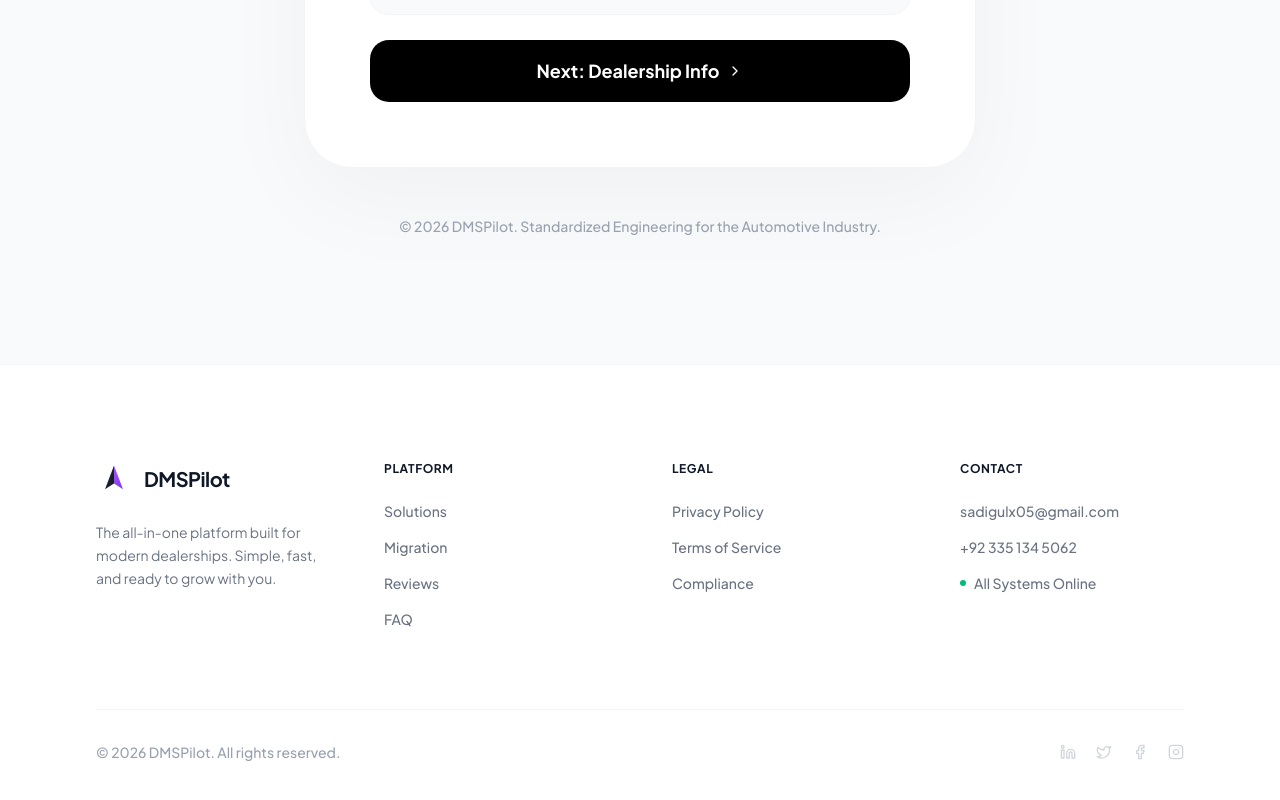
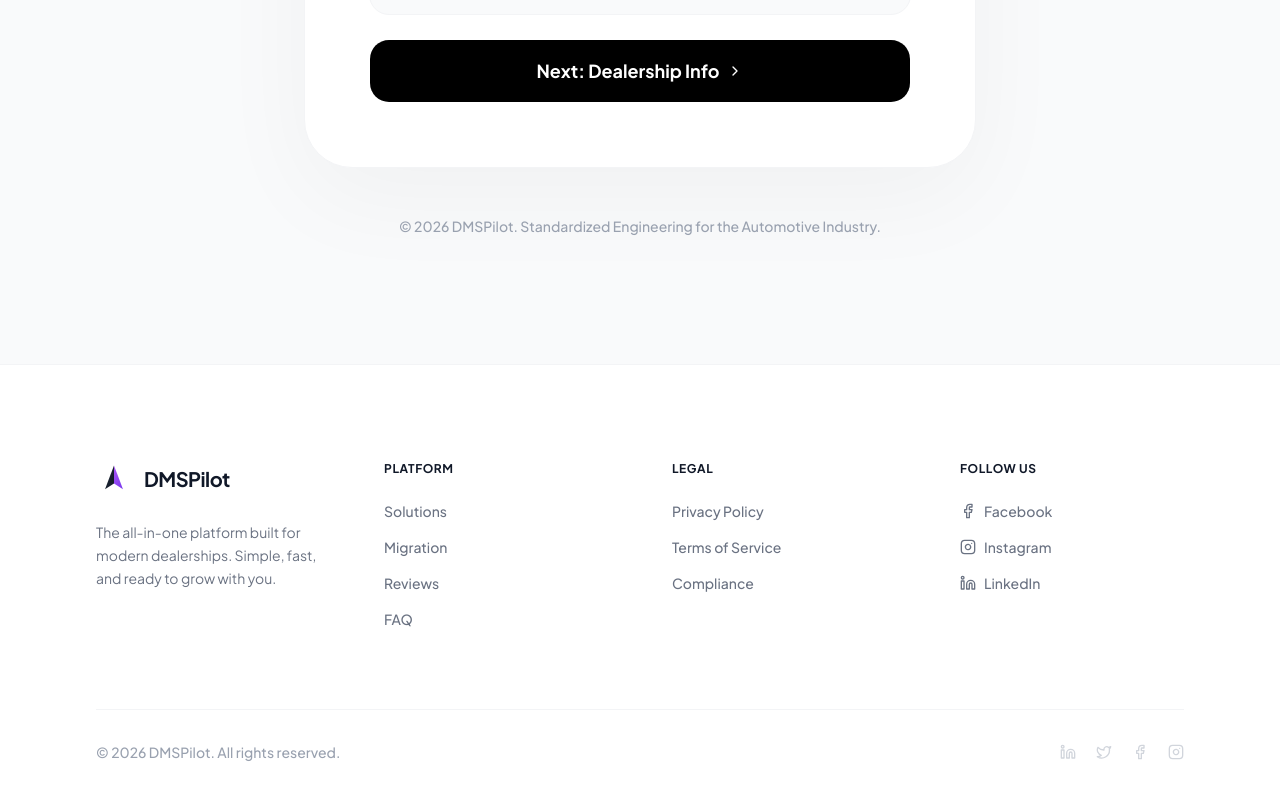
Before and after one commit to sadigul/Automotive-OS, a Next.js app: page /request-access in a window 1280 px wide. Shown: the part 745-1545 px from the top of the page. Built offline with nearby package versions, Linux system fonts and the light colour scheme.

Commit message:
Replace contact section with social media links in footer

```diff
--- a/app/api/request-access/route.ts
+++ b/app/api/request-access/route.ts
@@ -11,13 +11,13 @@ const MODULE_LABELS: Record<string, string> = {
   'comm-center': 'Comm-Center',
   'inventory': 'Inventory Intel',
   'stagg-portal': 'Stagg Portal',
-  'custom': 'Custom System',
+  'custom': 'Custom Solution',
 };
 
 export async function POST(req: NextRequest) {
   try {
     const body = await req.json();
-    const { fullName, email, phone, companyName, websiteUrl, location, fleetSize, currentErp, modules } = body;
+    const { fullName, email, phone, companyName, websiteUrl, location, fleetSize, currentErp, modules, customDetails } = body;
 
     const moduleList = modules && modules.length > 0
       ? modules.map((m: string) => MODULE_LABELS[m] || m).join(', ')
@@ -71,6 +71,10 @@ export async function POST(req: NextRequest) {
               <td style="padding: 12px; border-bottom: 1px solid #f3f4f6; font-weight: bold; color: #374151;">Requested Modules</td>
               <td style="padding: 12px; border-bottom: 1px solid #f3f4f6; color: #7c3aed; font-weight: bold;">${moduleList}</td>
             </tr>
+            ${customDetails ? `<tr>
+              <td style="padding: 12px; border-bottom: 1px solid #f3f4f6; font-weight: bold; color: #374151;">Custom Requirements</td>
+              <td style="padding: 12px; border-bottom: 1px solid #f3f4f6; color: #111;">${customDetails.replace(/</g, '&lt;').replace(/>/g, '&gt;')}</td>
+            </tr>` : ''}
           </table>
 
           <p style="margin-top: 24px; color: #6b7280; font-size: 12px;">
--- a/app/layout.tsx
+++ b/app/layout.tsx
@@ -14,7 +14,7 @@ const jetbrainsMono = JetBrains_Mono({
 
 export const metadata: Metadata = {
   title: {
-    default: 'DMSPilot | Automated Auto Dealer Management System & ERP Software',
+    default: 'DMSPilot',
     template: '%s | DMSPilot'
   },
   description: 'DMSPilot is the #1 fully automated cloud DMS platform for auto dealerships. Automate inventory, parts, accounting, CRM, F&I desking & service operations. Built-in automation replaces CDK, Reynolds & Dealertrack — save 60% with zero manual workflows.',
--- a/app/request-access/client-page.tsx
+++ b/app/request-access/client-page.tsx
@@ -33,7 +33,7 @@ const MODULES = [
   { slug: 'comm-center', label: 'Comm-Center' },
   { slug: 'inventory', label: 'Inventory Intel' },
   { slug: 'stagg-portal', label: 'Stagg Portal' },
-  { slug: 'custom', label: 'Custom System' },
+  { slug: 'custom', label: 'Custom Solution' },
 ];
 
 const formSchema = z.object({
@@ -60,6 +60,7 @@ export default function RequestAccessClientPage() {
     preSelectedModule ? [preSelectedModule] : []
   );
   const [submitError, setSubmitError] = useState('');
+  const [customDetails, setCustomDetails] = useState('');
 
   const toggleModule = (slug: string) => {
     if (slug === 'all') {
@@ -103,6 +104,7 @@ export default function RequestAccessClientPage() {
           modules: selectedModules.length > 0
             ? selectedModules.map(s => MODULES.find(m => m.slug === s)?.label || s)
             : ['All Modules'],
+          customDetails: selectedModules.includes('custom') ? customDetails : '',
         }),
       });
 
@@ -452,6 +454,26 @@ export default function RequestAccessClientPage() {
                       </div>
                     </div>
 
+                    {/* Custom Solution Details */}
+                    {selectedModules.includes('custom') && (
+                      <motion.div
+                        initial={{ opacity: 0, height: 0 }}
+                        animate={{ opacity: 1, height: 'auto' }}
+                        exit={{ opacity: 0, height: 0 }}
+                        className="space-y-2"
+                      >
+                        <label className="text-xs font-black uppercase tracking-widest text-gray-400 ml-1">Custom Solution Requirements</label>
+                        <p className="text-xs text-gray-400 ml-1">Describe what you need — integrations, workflows, features, or any specific requirements.</p>
+                        <textarea
+                          value={customDetails}
+                          onChange={(e) => setCustomDetails(e.target.value)}
+                          placeholder="e.g. We need a custom integration with our existing inventory provider, automated VIN decoding, custom reporting dashboards for our 12 rooftops..."
+                          rows={5}
+                          className="w-full bg-gray-50 border border-gray-100 rounded-2xl px-5 py-4 focus:outline-none focus:ring-4 focus:ring-purple-500/5 focus:border-purple-500 transition-all text-gray-900 font-semibold text-sm resize-none"
+                        />
+                      </motion.div>
+                    )}
+
                     <div className="flex gap-4">
                       <Button
                         type="button"
--- a/components/CustomSolutions.tsx
+++ b/components/CustomSolutions.tsx
@@ -49,9 +49,9 @@ export function CustomSolutions() {
                 ))}
               </div>
 
-              <Link href="/request-access">
+              <Link href="/request-access?module=custom">
                 <Button className="h-14 bg-indigo-600 hover:bg-indigo-500 text-white rounded-full px-10 text-lg font-bold shadow-[0_0_40px_rgba(79,70,229,0.2)] transition-all flex items-center gap-2">
-                  Launch Design Request <ArrowRight className="w-5 h-5" />
+                  Launch Custom Solution Request <ArrowRight className="w-5 h-5" />
                 </Button>
               </Link>
             </div>
--- a/components/Footer.tsx
+++ b/components/Footer.tsx
@@ -40,17 +40,22 @@ export function Footer() {
             </div>
           </div>
 
-          {/* Support */}
+          {/* Social Media */}
           <div>
-            <h4 className="text-xs font-bold uppercase tracking-wider text-gray-900 mb-6">Contact</h4>
+            <h4 className="text-xs font-bold uppercase tracking-wider text-gray-900 mb-6">Follow Us</h4>
             <div className="flex flex-col gap-4">
-              <a href="mailto:sadigulx05@gmail.com" className="text-sm text-gray-500 hover:text-gray-900 transition-colors font-medium">sadigulx05@gmail.com</a>
-              <a href="tel:+923351345062" className="text-sm text-gray-500 hover:text-gray-900 transition-colors font-medium">+92 335 134 5062</a>
-
-              <div className="flex items-center gap-2">
-                <div className="w-1.5 h-1.5 rounded-full bg-emerald-500" />
-                <span className="text-sm text-gray-500 font-medium">All Systems Online</span>
-              </div>
+              <a href="https://facebook.com" target="_blank" rel="noopener noreferrer" className="flex items-center gap-2 text-sm text-gray-500 hover:text-gray-900 transition-colors font-medium">
+                <Facebook className="w-4 h-4" />
+                Facebook
+              </a>
+              <a href="https://instagram.com" target="_blank" rel="noopener noreferrer" className="flex items-center gap-2 text-sm text-gray-500 hover:text-gray-900 transition-colors font-medium">
+                <Instagram className="w-4 h-4" />
+                Instagram
+              </a>
+              <a href="https://linkedin.com" target="_blank" rel="noopener noreferrer" className="flex items-center gap-2 text-sm text-gray-500 hover:text-gray-900 transition-colors font-medium">
+                <Linkedin className="w-4 h-4" />
+                LinkedIn
+              </a>
             </div>
           </div>
         </div>
```
